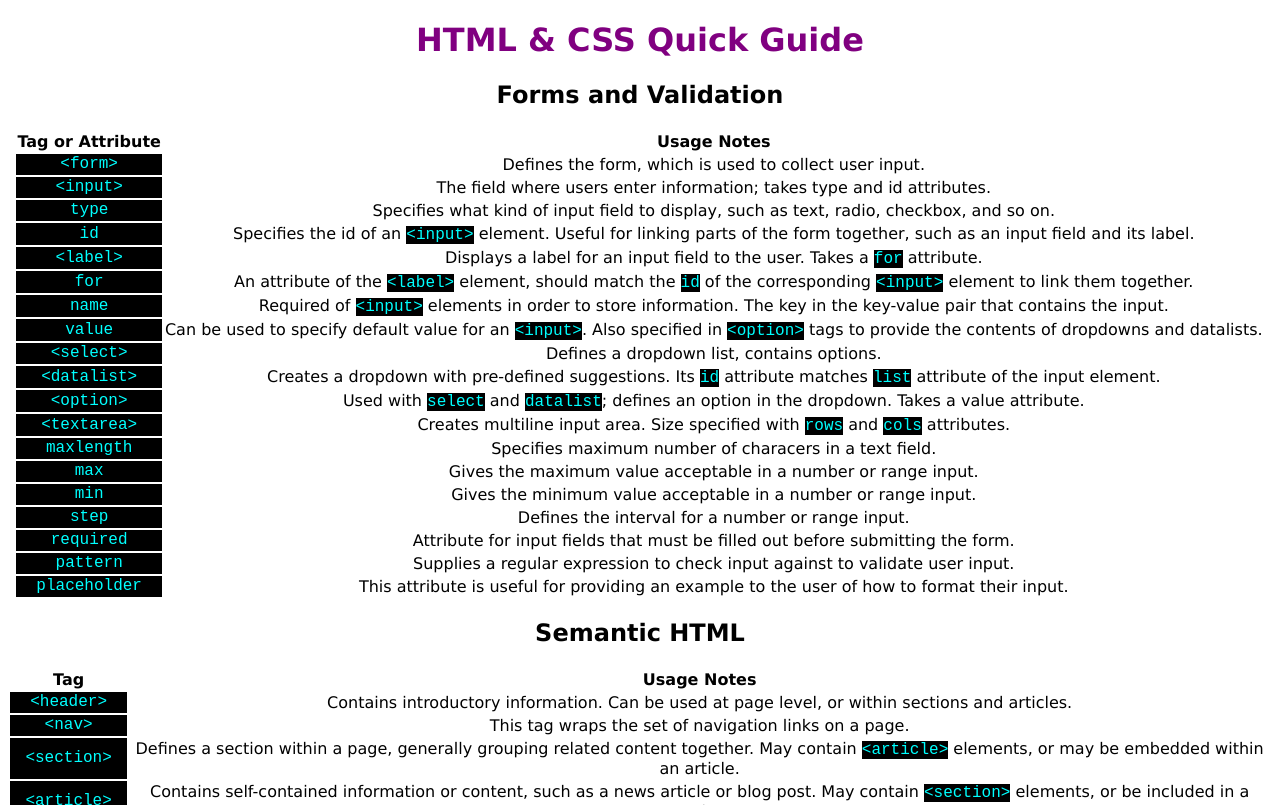
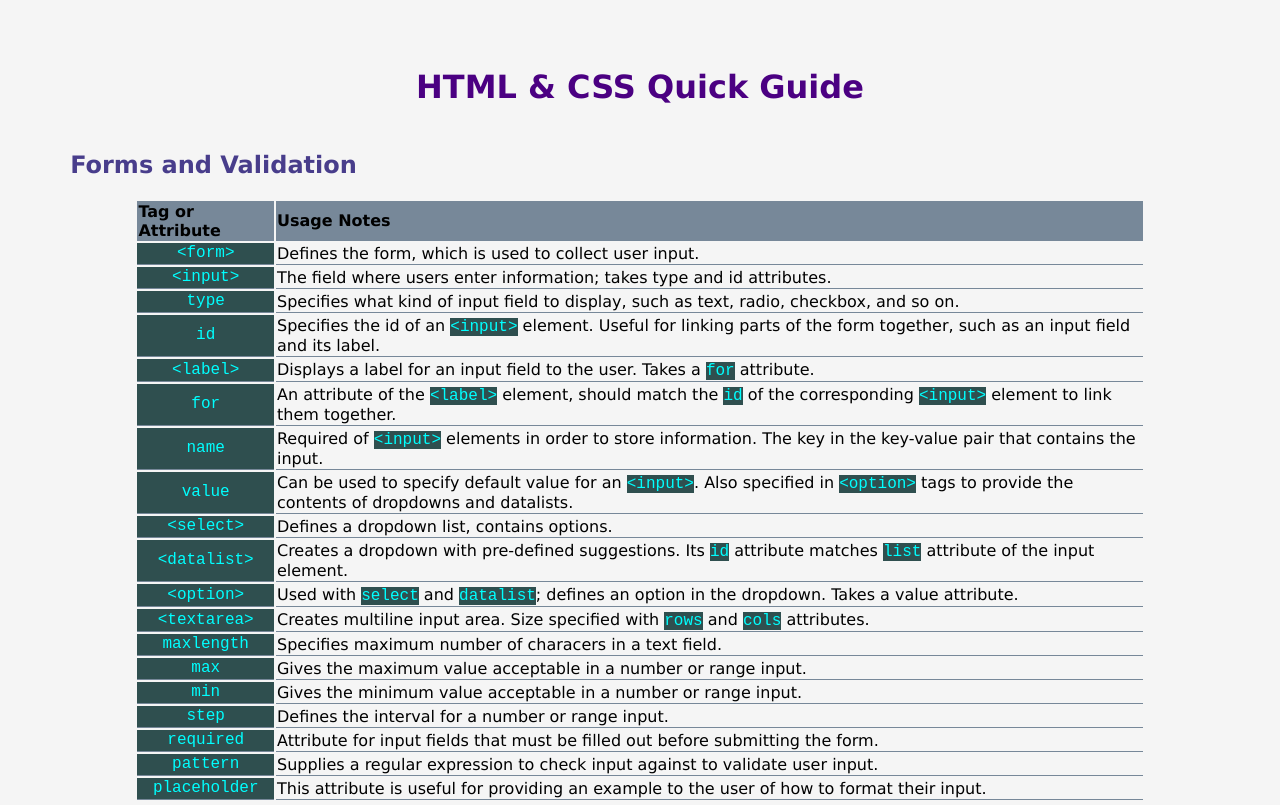
Before and after one commit to DMCatanach/codecademy-html-css-study-guide, a plain HTML site: page index.html in a window 1280 px wide. Shown: the top 805 px of the page. Drawn offline with Linux system fonts and the light colour scheme.

Commit message:
Adds styling for table and color scheme.

```diff
--- a/styles.css
+++ b/styles.css
@@ -6,21 +6,41 @@
 
 body {
 	font-family: Verdana;
-	text-align: center;
+	text-align: left;
 	display: block;
+	padding: 3%;
+	background-color: WhiteSmoke;
 }
 
 h1 {
-	color: purple;
+	color: Indigo;
+	text-align: center;
 }
 
-/*Currently, the text is all center-aligned, so the text in the "Description" column is as well; change that when styling.*/
+h2 {
+	padding-top: 2%;
+	padding-left: 2%;
+	color: DarkSlateBlue;
+}
+
 table {
 	margin: 0 auto;
+	/*border: 1px solid black;*/
+	width: 85%;
+}
+
+th {
+	background-color: LightSlateGray;
+}
+
+td {
+	border-bottom: 1px solid LightSlateGray;
+	text-align: left;
 }
 
 .code {
 	font-family: "Courier New";
 	color: aqua;
-	background-color: black;
+	background-color: DarkSlateGray;
+	text-align: center;
 }
```
